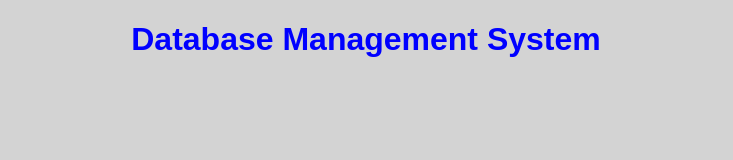
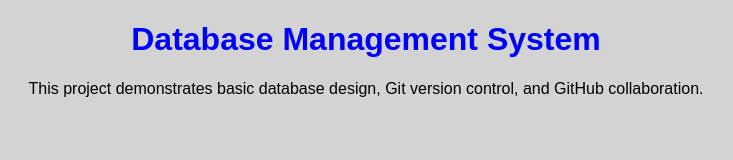
Before and after one commit to shenghaozhu95-dot/dbProject, a plain HTML site: page index.html in a window 1280 px wide. Shown: the whole page, without its empty margins (274-1007 px from the left). Drawn offline with Linux system fonts and the light colour scheme.

Commit message:
Updated project description

```diff
--- a/index.html
+++ b/index.html
@@ -8,5 +8,9 @@
 </head>
 <body>
     <h1>Database Management System</h1>
+    <p>
+        This project demonstrates basic database design,
+        Git version control, and GitHub collaboration.
+    </p>
 </body>
 </html>
```
